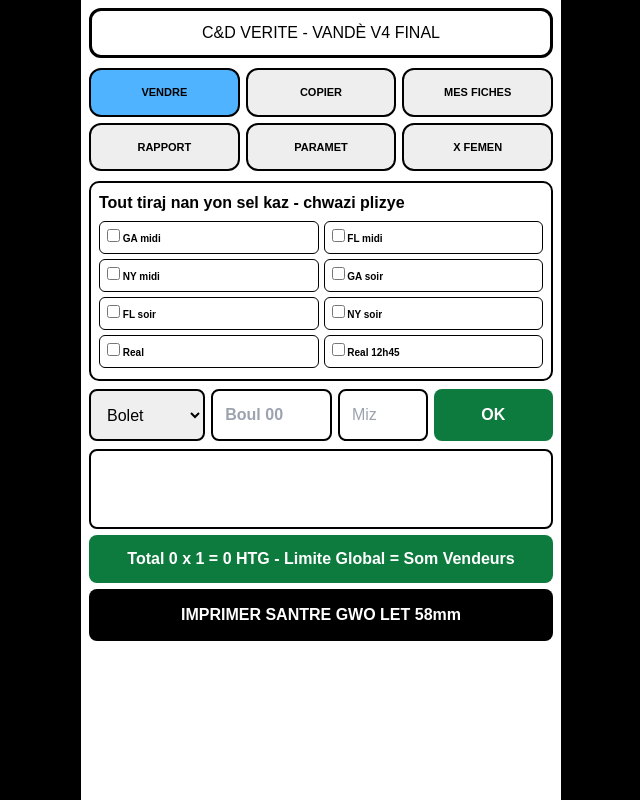
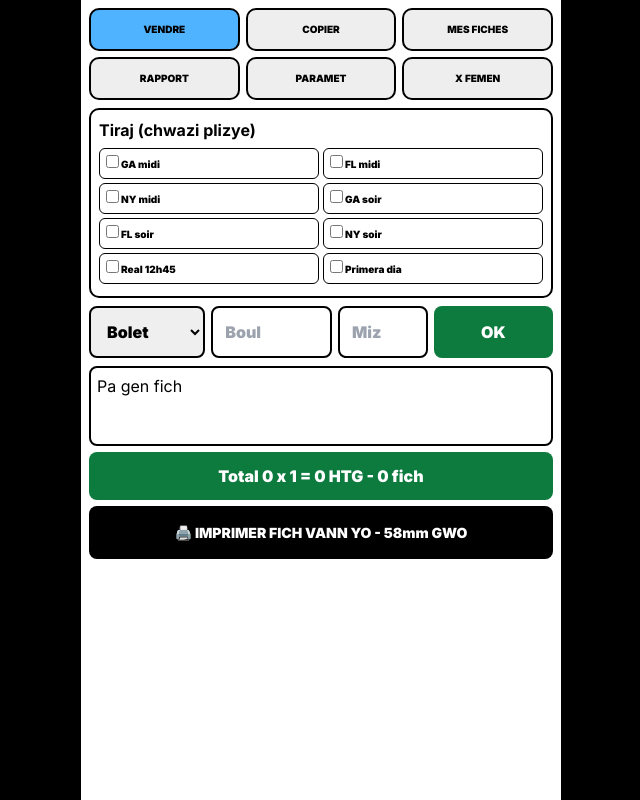
Before and after one commit to cerdieuulysse125-byte/Cd-lotto-, a Next.js app: page /vendeur in a window 1280 px wide. Shown: the whole page, without its empty margins (319-959 px from the left). Built offline with nearby package versions, Linux system fonts and the light colour scheme.

Commit message:
Update page.tsx

```diff
--- a/app/vendeur/page.tsx
+++ b/app/vendeur/page.tsx
@@ -1,31 +1,73 @@
 "use client";
-import {useState} from "react";
-const TIRAGES=["GA midi","FL midi","NY midi","GA soir","FL soir","NY soir","Real","Real 12h45","Primera dia","Suerte dia","Lote Dom","Ganamas","Suerte noche","Primera noche","Loteka","Nacional noche","Leidsa","Anguila 10h","Anguila 18h"];
-export default function Page(){
+import {useState,useEffect} from "react";
+const TIRAGES=["GA midi","FL midi","NY midi","GA soir","FL soir","NY soir","Real 12h45","Primera dia","Suerte dia","Lote Dom","Ganamas","Suerte noche","Primera noche","Loteka","Nacional noche","Leidsa","Anguila 10h","Anguila 18h"];
+
+export default function Vendeur(){
  const [tab,setTab]=useState("VENDRE"); const [sel,setSel]=useState<string[]>([]); const [jeu,setJeu]=useState("Bolet"); const [boul,setBoul]=useState(""); const [miz,setMiz]=useState(""); const [fiches,setFiches]=useState<any[]>([]);
+ useEffect(()=>{ const s=localStorage.getItem("CD_VENDEUR_V9"); if(s){ try{ setFiches(JSON.parse(s)); }catch{} } },[]);
+ useEffect(()=>{ localStorage.setItem("CD_VENDEUR_V9",JSON.stringify(fiches)); },[fiches]);
  const toggle=(t:string)=>setSel(s=>s.includes(t)?s.filter(x=>x!==t):[...s,t]);
- const ajouter=()=>{ if(!boul||!miz||!sel.length) return alert("Mete boul+miz+tiraj"); const f={jeu,boul,miz:parseInt(miz),tirages:sel}; setFiches([...fiches,f]); setBoul(""); setMiz(""); };
+ const ajouter=()=>{ if(!boul||!miz||!sel.length) return alert("Chwazi tiraj + boul + miz"); const f={id:Date.now(),jeu,boul,miz:parseInt(miz),tirages:sel,heure:new Date().toLocaleTimeString(),ticket:"CD"+Date.now().toString().slice(-6)}; setFiches([...fiches,f]); };
  const total=fiches.reduce((s,f)=>s+f.miz,0);
- return (
- <div style={{maxWidth:480,margin:'0 auto',background:'#fff',color:'#000',minHeight:'100vh',padding:8,fontFamily:'sans-serif'}}>
-  <h3 style={{textAlign:'center',border:'3px solid #000',borderRadius:12,padding:10}}>C&D VERITE - VANDÈ V4 FINAL</h3>
-  <div style={{display:'grid',gridTemplateColumns:'1fr 1fr 1fr',gap:6,marginTop:10}}>
-   {["VENDRE","COPIER","MES FICHES","RAPPORT","PARAMET","X FEMEN"].map(t=><button key={t} onClick={()=>setTab(t)} style={{padding:14,border:'2px solid #000',borderRadius:12,fontWeight:900,fontSize:11,background:tab===t?"#4fb3ff":"#eee"}}>{t}</button>)}
+
+ const printTicket=()=>{ if(fiches.length===0) return alert("Pa gen fich pou enprime! Ajoute fich dabo"); const el=document.getElementById("print-ticket"); if(!el) return; el.style.display="block"; document.body.classList.add("printing-ticket"); setTimeout(()=>{ window.print(); el.style.display="none"; document.body.classList.remove("printing-ticket"); },200); };
+ const printRapport=()=>{ const el=document.getElementById("print-rapport"); if(!el) return; el.style.display="block"; document.body.classList.add("printing-rapport"); setTimeout(()=>{ window.print(); el.style.display="none"; document.body.classList.remove("printing-rapport"); },200); };
+
+ return (<>
+  <style>{`
+    @media print {
+      body.printing-ticket * { visibility: hidden!important; }
+      body.printing-ticket #print-ticket, body.printing-ticket #print-ticket * { visibility: visible!important; }
+      body.printing-ticket #print-ticket { position: absolute!important; left:0; top:0; width:58mm!important; display:block!important; background:#fff!important; color:#000!important; font-weight:900!important; padding:2mm!important; }
+
+      body.printing-rapport * { visibility: hidden!important; }
+      body.printing-rapport #print-rapport, body.printing-rapport #print-rapport * { visibility: visible!important; }
+      body.printing-rapport #print-rapport { position: absolute!important; left:0; top:0; width:58mm!important; display:block!important; background:#fff!important; color:#000!important; font-weight:900!important; padding:2mm!important; }
+
+      @page { size:58mm auto; margin:0; }
+    }
+    #print-ticket, #print-rapport { display:none; }
+  `}</style>
+
+  <div style={{maxWidth:480,margin:'0 auto',background:'#fff',color:'#000',minHeight:'100vh',padding:8}}>
+   <div style={{display:'grid',gridTemplateColumns:'1fr 1fr 1fr',gap:6}}>{["VENDRE","COPIER","MES FICHES","RAPPORT","PARAMET","X FEMEN"].map(t=><button key={t} onClick={()=>setTab(t)} style={{padding:12,border:'2px solid #000',borderRadius:10,fontWeight:900,fontSize:10,background:tab===t?"#4fb3ff":"#eee"}}>{t}</button>)}</div>
+
+   {tab==="VENDRE"&&<>
+    <div style={{border:'2px solid #000',borderRadius:10,padding:8,marginTop:8}}><b>Tiraj (chwazi plizye)</b><div style={{display:'grid',gridTemplateColumns:'1fr 1fr',gap:4,marginTop:6,maxHeight:140,overflow:'auto'}}>{TIRAGES.map(t=><label key={t} style={{border:'1px solid #000',padding:6,borderRadius:6,fontSize:10,fontWeight:900,background:sel.includes(t)?"#b3e5fc":"#fff"}}><input type="checkbox" checked={sel.includes(t)} onChange={()=>toggle(t)}/> {t}</label>)}</div></div>
+    <div style={{display:'flex',gap:6,marginTop:8}}><select value={jeu} onChange={e=>setJeu(e.target.value)} style={{width:'26%',padding:12,border:'2px solid #000',borderRadius:8,fontWeight:900}}><option>Bolet</option><option>Maryaj</option><option>Loto3</option><option>Loto4</option><option>Loto5</option></select><input value={boul} onChange={e=>setBoul(e.target.value)} placeholder="Boul" style={{width:'27%',padding:12,border:'2px solid #000',borderRadius:8,fontWeight:900}}/><input value={miz} onChange={e=>setMiz(e.target.value.replace(/\D/g,''))} placeholder="Miz" style={{width:'20%',padding:12,border:'2px solid #000',borderRadius:8,fontWeight:900}}/><button onClick={ajouter} style={{width:'27%',background:'#0d7a3e',color:'#fff',borderRadius:8,fontWeight:900}}>OK</button></div>
+    <div style={{border:'2px solid #000',minHeight:80,marginTop:8,borderRadius:8,padding:6}}>{fiches.length===0?"Pa gen fich":fiches.map((f,i)=><div key={i} style={{display:'flex',justifyContent:'space-between',fontWeight:900,fontSize:12,borderBottom:'1px solid #ccc'}}><span>{f.jeu} {f.boul} {f.miz} - {f.tirages.join(',')}</span><span onClick={()=>setFiches(fiches.filter((_,idx)=>idx!==i))} style={{color:'red'}}>X</span></div>)}</div>
+    <div style={{background:'#0d7a3e',color:'#fff',padding:12,borderRadius:8,marginTop:6,textAlign:'center',fontWeight:900}}>Total {total} x {sel.length||1} = {total*(sel.length||1)} HTG - {fiches.length} fich</div>
+    <button onClick={printTicket} style={{width:'100%',padding:16,background:'#000',color:'#fff',borderRadius:8,marginTop:6,fontWeight:900,fontSize:14}}>🖨️ IMPRIMER FICH VANN YO - 58mm GWO</button>
+   </>}
+
+   {tab==="RAPPORT"&&<div style={{border:'2px solid #000',borderRadius:10,padding:10,marginTop:10}}><b>RAPPORT - Vente Komisyon A Peye Balans</b><div style={{marginTop:8,border:'1px solid #000',borderRadius:8}}><div style={{display:'flex',justifyContent:'space-between',padding:8,borderBottom:'1px solid #000',fontWeight:900}}><span>Vant</span><span>{total} HTG</span></div><div style={{display:'flex',justifyContent:'space-between',padding:8,borderBottom:'1px solid #000',fontWeight:900}}><span>Komisyon 20%</span><span>{Math.round(total*0.2)} HTG</span></div><div style={{display:'flex',justifyContent:'space-between',padding:8,fontWeight:900,background:'#eee'}}><span>Balans Net</span><span>{Math.round(total*0.8)} HTG</span></div></div><button onClick={printRapport} style={{width:'100%',padding:12,background:'#333',color:'#fff',borderRadius:8,marginTop:8,fontWeight:900}}>IMPRIMER RAPPORT SELMAN</button></div>}
+   {tab==="MES FICHES"&&<div style={{marginTop:10,border:'2px solid #000',borderRadius:10,padding:8}}>{fiches.map((f,i)=><div key={i} style={{padding:6,borderBottom:'1px solid #000',fontWeight:900}}>{f.ticket} - {f.jeu} {f.boul} {f.miz}HTG {f.heure}</div>)}</div>}
   </div>
 
-  {tab==="VENDRE"&&<>
-   <div style={{border:'2px solid #000',borderRadius:10,padding:8,marginTop:10}}><b>Tout tiraj nan yon sel kaz - chwazi plizye</b><div style={{display:'grid',gridTemplateColumns:'1fr 1fr',gap:5,marginTop:6,maxHeight:150,overflow:'auto'}}>{TIRAGES.map(t=><label key={t} style={{border:'1px solid #000',padding:7,borderRadius:6,fontSize:10,fontWeight:900,background:sel.includes(t)?"#b3e5fc":"#fff"}}><input type="checkbox" checked={sel.includes(t)} onChange={()=>toggle(t)}/> {t}</label>)}</div></div>
-   <div style={{display:'flex',gap:6,marginTop:8}}><select value={jeu} onChange={e=>setJeu(e.target.value)} style={{width:'26%',padding:12,border:'2px solid #000',borderRadius:8}}><option>Bolet</option><option>Maryaj</option><option>Loto3</option><option>Loto4</option><option>Loto5</option></select><input value={boul} onChange={e=>setBoul(e.target.value)} placeholder="Boul 00" style={{width:'27%',padding:12,border:'2px solid #000',borderRadius:8,fontWeight:900}}/><input value={miz} onChange={e=>setMiz(e.target.value)} placeholder="Miz" style={{width:'20%',padding:12,border:'2px solid #000',borderRadius:8}}/><button onClick={ajouter} style={{width:'27%',background:'#0d7a3e',color:'#fff',borderRadius:8,fontWeight:900}}>OK</button></div>
-   <div style={{border:'2px solid #000',minHeight:80,marginTop:8,borderRadius:8,padding:6}}>{fiches.map((f,i)=><div key={i} style={{display:'flex',justifyContent:'space-between',fontWeight:900,borderBottom:'1px solid #ccc'}}><span>{f.jeu} {f.boul} {f.miz} - {f.tirages.join(',')}</span><span onClick={()=>setFiches(fiches.filter((_,idx)=>idx!==i))} style={{color:'red'}}>X</span></div>)}</div>
-   <div style={{background:'#0d7a3e',color:'#fff',padding:12,borderRadius:8,marginTop:6,textAlign:'center',fontWeight:900}}>Total {total} x {sel.length||1} = {total*(sel.length||1)} HTG - Limite Global = Som Vendeurs</div>
-   <button onClick={()=>window.print()} style={{width:'100%',padding:14,background:'#000',color:'#fff',borderRadius:8,marginTop:6,fontWeight:900}}>IMPRIMER SANTRE GWO LET 58mm</button>
-  </>}
+  {/* PRINT 1: FICH VANN - GWO SANTRE */}
+  <div id="print-ticket">
+    <div style={{textAlign:'center'}}>
+      <div style={{fontSize:'18px',fontWeight:900}}>C&D VERITE LOTTO</div>
+      <div style={{fontSize:'12px'}}>Petion-Ville - Tel:...</div>
+      <div style={{borderTop:'2px dashed #000',borderBottom:'2px dashed #000',margin:'3mm 0',padding:'2mm 0',fontSize:'12px'}}>TICKET: {fiches[0]?.ticket||"CD"}<br/>{new Date().toLocaleString()}<br/>Vendeur: Toto SERIE-001</div>
+      {fiches.map((f,i)=><div key={i} style={{textAlign:'left',fontSize:'15px',fontWeight:900,borderBottom:'1px dashed #000',padding:'2mm 0'}}>{f.jeu.toUpperCase()}<br/>{f.boul} - {f.miz} HTG<br/><span style={{fontSize:'11px'}}>{f.tirages.join(', ')}</span></div>)}
+      <div style={{fontSize:'18px',fontWeight:900,borderTop:'3px solid #000',marginTop:'3mm',paddingTop:'2mm'}}>TOTAL: {total*(sel.length||1)} HTG</div>
+      <div style={{fontSize:'14px',marginTop:'4mm',fontWeight:900}}>BON CHANS!</div>
+      <div style={{fontSize:'9px',marginTop:'3mm'}}>Mariage 12x34=34x12 bon<br/>Chak tiraj kalkile separeman</div>
+    </div>
+  </div>
 
-  {tab==="RAPPORT"&&<div style={{border:'2px solid #000',borderRadius:10,padding:10,marginTop:10}}><b>RAPPORT - Li pa vid ankò</b><div>Vente: {total} HTG</div><div>Commission: {total*0.2} HTG</div><div>Gain kliyan: 0</div><div>Balance net: {total*0.8} HTG</div><div style={{fontSize:11,marginTop:6}}>Si fich gen plizye tiraj, chak tiraj kalkile separeman selon rezilta yo - Mariage 12x34=34x12 bon</div><button style={{width:'100%',padding:12,background:'#000',color:'#fff',borderRadius:8,marginTop:8}}>IMPRIMER RAPPORT</button></div>}
-
-  {tab==="MES FICHES"&&<div style={{padding:10,marginTop:10,border:'2px solid #000',borderRadius:10}}>{fiches.length===0?"Pa gen fich":fiches.map((f,i)=><div key={i} style={{borderBottom:'1px solid #000',padding:6}}>{f.jeu} {f.boul} - {f.miz}HTG</div>)}</div>}
-
-  {tab==="COPIER"&&<div style={{padding:10,marginTop:10,border:'2px solid #000',borderRadius:10}}><input placeholder="Mete ID CD..." style={{width:'100%',padding:12,border:'2px solid #000',borderRadius:8}}/></div>}
-  {tab==="PARAMET"&&<div style={{padding:10,marginTop:10,border:'2px solid #000',borderRadius:10}}>Paramèt vandè</div>}
- </div>);
+  {/* PRINT 2: RAPPORT - SEPARE */}
+  <div id="print-rapport">
+    <div style={{textAlign:'center',fontSize:'14px',fontWeight:900}}>
+      <div>RAPPORT</div><div>{new Date().toLocaleDateString()}</div>
+      <div style={{borderTop:'1px solid #000',marginTop:'2mm',textAlign:'left'}}>
+        <div style={{display:'flex',justifyContent:'space-between'}}><span>Vant</span><span>{total} HTG</span></div>
+        <div style={{display:'flex',justifyContent:'space-between'}}><span>Komisyon</span><span>{Math.round(total*0.2)} HTG</span></div>
+        <div style={{display:'flex',justifyContent:'space-between'}}><span>A Peye</span><span>0 HTG</span></div>
+        <div style={{display:'flex',justifyContent:'space-between',borderTop:'2px solid #000',marginTop:'2mm',paddingTop:'2mm'}}><span>Balans Net</span><span>{Math.round(total*0.8)} HTG</span></div>
+      </div>
+    </div>
+  </div>
+ </>);
 }
```
